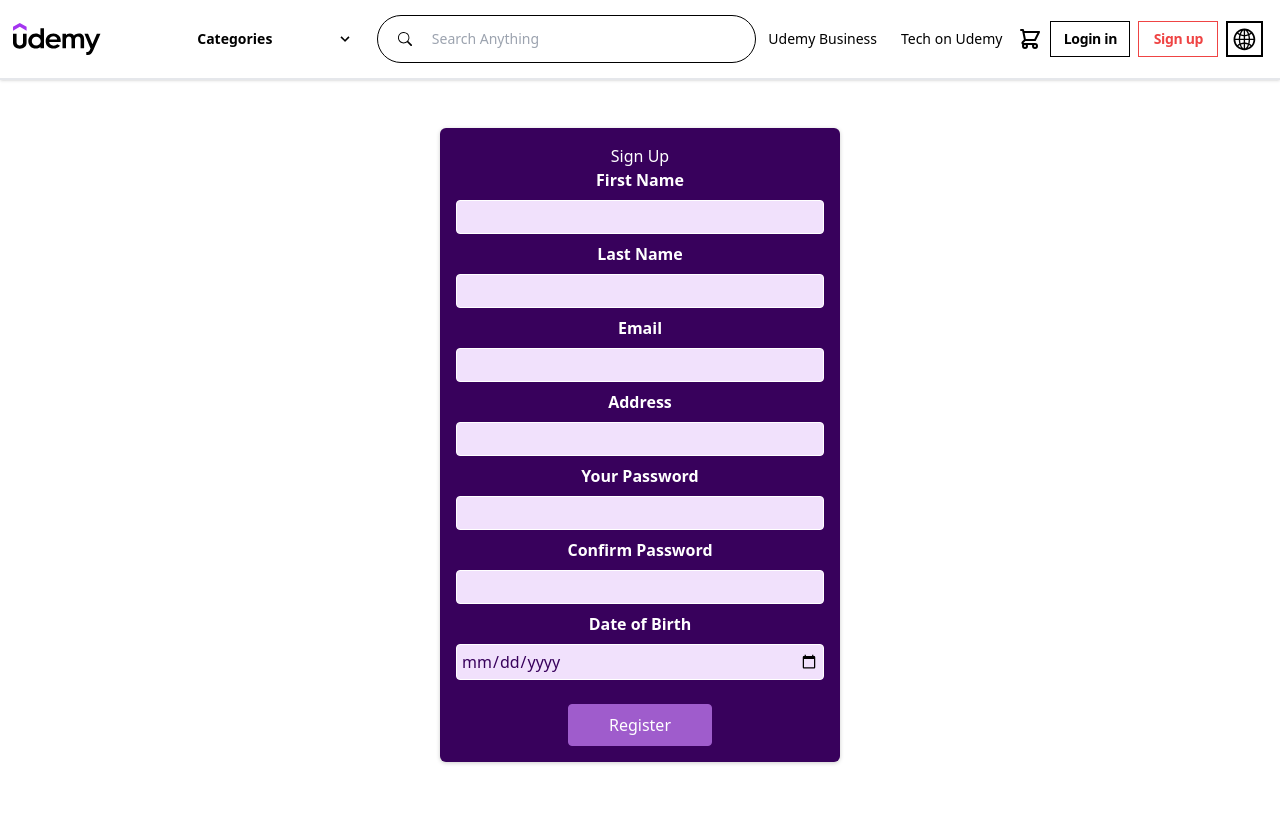
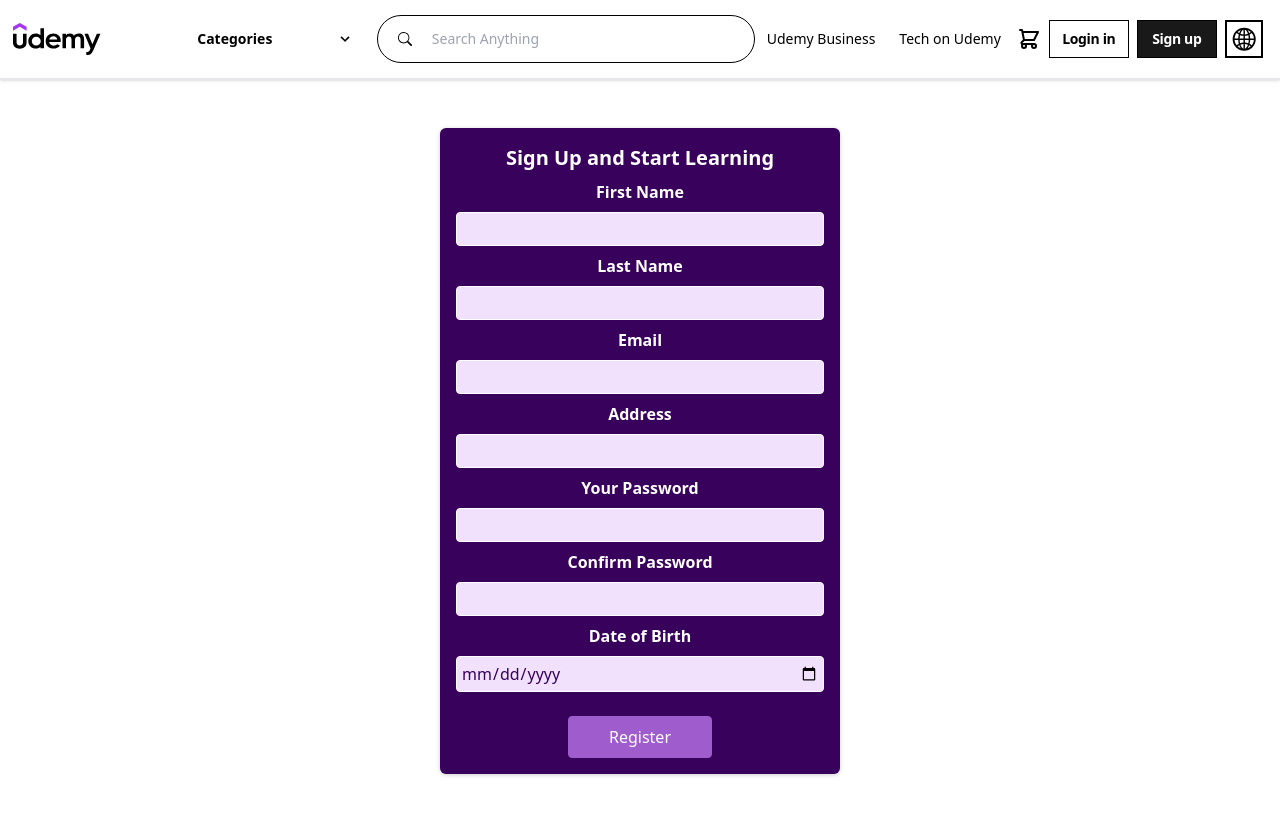
Before and after one commit to wwdfdo/udemycl2, a React (Create React App) app: page /register in a window 1280 px wide. Shown: the top 814 px of the page. Built offline with nearby package versions, Linux system fonts and the light colour scheme.

Commit message:
remove first name, lastname, address validations

```diff
--- a/src/Component/Auth/SignInForm/SignInForm.js
+++ b/src/Component/Auth/SignInForm/SignInForm.js
@@ -1,7 +1,7 @@
 import React from "react";
 import { useRef, useContext, useState } from "react";
 import classes from "./SignInForm.module.css";
-import { Link, useNavigate } from "react-router-dom";
+import { useNavigate } from "react-router-dom";
 import AuthContext from "../../../store/auth-context";
 
 function SignInForm() {
@@ -56,25 +56,8 @@ function SignInForm() {
 
   return (
     <section className={classes.auth}>
-      <h1>Login</h1>
+      <h1 className="text-2xl font-bold">Login</h1>
       <form onSubmit={submitHandler}>
-        {/* {!isLogin && (
-          <div className={classes.control}>
-            <label htmlFor="email">First Name</label>
-            <input
-              type="text"
-              id="firstname"
-              required
-              ref={firstnameInputRef}
-            />
-          </div>
-        )} */}
-        {/* {!isLogin && (
-          <div className={classes.control}>
-            <label htmlFor="email">Last Name</label>
-            <input type="text" id="lastname" required ref={lastnameInputRef} />
-          </div>
-        )} */}
         <div className={classes.control}>
           <label htmlFor="email">Your Email</label>
           <input type="email" id="email" required ref={emailInputRef} />
@@ -89,11 +72,8 @@ function SignInForm() {
           />
         </div>
         <div className={classes.actions}>
-          {/* <button>{isLogin ? 'Login' : 'Create Account'}</button>
-          {isLoding && <p>Sending Request...</p>} */}
-
           <button type="submit">Login</button>
-          {isLoding && <p>Sending Request....</p>}
+          {isLoding && <p className="text-white">Sending Request....</p>}
         </div>
       </form>
     </section>
--- a/src/Component/Auth/SignUpForm/SignUpForm.js
+++ b/src/Component/Auth/SignUpForm/SignUpForm.js
@@ -4,9 +4,9 @@ import classes from "./SignUpForm.module.css";
 import { useNavigate } from "react-router-dom";
 
 import { useState } from "react";
-const firstnameRegex = /^[A-z][A-z0-9-_]{3,23}$/;
-const lastnameRegex = /^[A-z][A-z0-9-_]{3,23}$/;
-const addressRegex = /^[A-z][A-z0-9-_]{3,23}$/;
+// const firstnameRegex = /^[A-z][A-z0-9-_]{3,23}$/;
+// const lastnameRegex = /^[A-z][A-z0-9-_]{3,23}$/;
+// const addressRegex = /^[A-z][A-z0-9-_]{3,23}$/;
 const emailRegex = /^\w+([.-]?\w+)*@\w+([.-]?\w+)*(.\w{2,3})+$/;
 const passwordRegex = /^(?=.*[a-z])(?=.*[A-Z])(?=.*[0-9])(?=.*[!@#$%]).{8,24}$/;
 
@@ -22,13 +22,13 @@ function SignUpForm() {
   const dobInputRef = useRef();
 
   const [enteredFirstname, setEnteredFirstName] = useState("");
-  const [validFirstName, setValidFirstName] = useState(false);
+  // const [validFirstName, setValidFirstName] = useState(false);
 
   const [enteredLastname, setEnteredLastName] = useState("");
-  const [validLastName, setValidLastName] = useState(false);
+  // const [validLastName, setValidLastName] = useState(false);
 
   const [enteredAddress, setEnteredAddress] = useState("");
-  const [validAddress, setValidAddress] = useState(false);
+  // const [validAddress, setValidAddress] = useState(false);
 
   const [enteredEmail, setEnteredEmail] = useState("");
   const [validEmail, setValidEmail] = useState(false);
@@ -39,30 +39,26 @@ function SignUpForm() {
   const [enteredConfirmPassword, setEnteredConfirmPassword] = useState("");
   const [validConfirmPassword, setValidConfirmPassword] = useState(false);
 
+  const [isLoding, setIsLoading] = useState(false);
+
   const submitHandler = (e) => {
     e.preventDefault();
 
+    setIsLoading(true);
+
     console.log("submitted");
 
-    // const enteredFirstNameInput = firstNameInputRef.current.value;
-    // const enteredLastNameInput = lastNameInputRef.current.value;
-    // const enteredEmailInput = emailInputRef.current.value;
-    // const enteredAddressInput = addressInputRef.current.value;
-    const enteredPasswordInput = passwordInputRef.current.value;
-    const enteredConfirmPasswordInput = confirmPasswordInputRef.current.value;
     const enteredDobInput = dobInputRef.current.value.replaceAll("-", "/");
 
     fetch("http://143.198.82.73:8000/v1/auth/users", {
       method: "POST",
       body: JSON.stringify({
-        // firstname: enteredFirstname,
-        // lastname: enteredLasttname,
         first_name: enteredFirstname,
         last_name: enteredLastname,
         email: enteredEmail,
         address: enteredAddress,
-        password: enteredPasswordInput,
-        confirm_password: enteredConfirmPasswordInput,
+        password: enteredPassword,
+        confirm_password: enteredConfirmPassword,
         dob: enteredDobInput,
         returnSecureToken: true,
       }),
@@ -70,7 +66,11 @@ function SignUpForm() {
         "Content-Type": "application/json",
       },
     })
-      .then((response) => response.json())
+      .then((response) => {
+        setIsLoading(false);
+
+        response.json();
+      })
       .then((data) => {
         console.log("Success:", data);
         history("/login");
@@ -80,14 +80,10 @@ function SignUpForm() {
       });
   };
 
-  // useEffect(() => {
-  //   setValidPassword(passwordRegex.test(password));
-  // }, [password, confirm_password]);
-
   useEffect(() => {
-    setValidFirstName(firstnameRegex.test(enteredFirstname));
-    setValidLastName(lastnameRegex.test(enteredLastname));
-    setValidAddress(addressRegex.test(enteredAddress));
+    // setValidFirstName(firstnameRegex.test(enteredFirstname));
+    // setValidLastName(lastnameRegex.test(enteredLastname));
+    // setValidAddress(addressRegex.test(enteredAddress));
     setValidEmail(emailRegex.test(enteredEmail));
     setValidPassword(passwordRegex.test(enteredPassword));
     setValidConfirmPassword(enteredPassword === enteredConfirmPassword);
@@ -102,35 +98,18 @@ function SignUpForm() {
 
   return (
     <section className={classes.auth}>
-      <h1>Sign Up</h1>
+      <h1 className="text-xl font-bold pb-2">Sign Up and Start Learning</h1>
       <form onSubmit={submitHandler}>
-        {/* {!isLogin && (
-          <div className={classes.control}>
-            <label htmlFor="email">First Name</label>
-            <input
-              type="text"
-              id="firstname"
-              required
-              ref={firstnameInputRef}
-            />
-          </div>
-        )} */}
-        {/* {!isLogin && (
-          <div className={classes.control}>
-            <label htmlFor="email">Last Name</label>
-            <input type="text" id="lastname" required ref={lastnameInputRef} />
-          </div>
-        )} */}
         <div className={classes.control}>
           <label htmlFor="first_name">First Name</label>
-          <p
+          {/* <p
             id="uidnote"
             className={`${
               enteredFirstname && !validFirstName ? "block" : "hidden"
             } text-red-500 text-sm pb-2`}
           >
             4 to 24 characters. Must begin with a letter
-          </p>
+          </p> */}
           <input
             type="text"
             id="first_name"
@@ -143,14 +122,14 @@ function SignUpForm() {
         </div>
         <div className={classes.control}>
           <label htmlFor="last_name">Last Name</label>
-          <p
+          {/* <p
             id="uidnote"
             className={`${
               enteredLastname && !validLastName ? "block" : "hidden"
             } text-red-500 text-sm pb-2`}
           >
             4 to 24 characters. Must begin with a letter
-          </p>
+          </p> */}
           <input
             type="text"
             id="last_name"
@@ -179,14 +158,14 @@ function SignUpForm() {
         </div>
         <div className={classes.control}>
           <label htmlFor="address">Address</label>
-          <p
+          {/* <p
             id="uidnote"
             className={`${
               enteredAddress && !validAddress ? "block" : "hidden"
             } text-red-500 text-sm pb-2`}
           >
             4 to 24 characters. Must begin with a letter
-          </p>
+          </p> */}
           <input
             type="text"
             id="address"
@@ -214,13 +193,6 @@ function SignUpForm() {
             ref={passwordInputRef}
             onChange={(e) => setEnteredPassword(passwordInputRef.current.value)}
           />
-          {/* <p
-            className={`${
-              passwordFocus && !validPassword ? "show text" : "hide"
-            } text-red-500`}
-          >
-            in valid password
-          </p> */}
         </div>
         <div className={classes.control}>
           <label htmlFor="confirm_password">Confirm Password</label>
@@ -243,23 +215,14 @@ function SignUpForm() {
             required
             ref={confirmPasswordInputRef}
           />
-          {/* <p
-            className={`${
-              confirm_Password_Focus && !validPassword ? "show" : "hide"
-            } text-red-500`}
-          >
-            invalid confirmpassword
-          </p> */}
         </div>
         <div className={classes.control}>
           <label htmlFor="dob">Date of Birth</label>
           <input type="date" id="dob" required ref={dobInputRef} />
         </div>
         <div className={classes.actions}>
-          {/* <button>{isLogin ? 'Login' : 'Create Account'}</button>
-          {isLoding && <p>Sending Request...</p>} */}
-
           <button type="submit">Register</button>
+          {isLoding && <p className="text-white">Sending Request....</p>}
         </div>
       </form>
     </section>
--- a/src/Component/Auth/SignUpForm/SignUpForm.module.css
+++ b/src/Component/Auth/SignUpForm/SignUpForm.module.css
@@ -3,7 +3,7 @@
   width: 95%;
   max-width: 25rem;
   border-radius: 6px;
-  background-color: #38015c;
+  background-color: #38015b;
   box-shadow: 0 1px 4px rgba(0, 0, 0, 0.2);
   padding: 1rem;
   text-align: center;
@@ -57,16 +57,3 @@
   background-color: #873abb;
   border-color: #873abb;
 }
-
-.actions .toggle {
-  margin-top: 1rem;
-  background-color: transparent;
-  color: #9f5ccc;
-  border: none;
-  padding: 0.15rem 1.5rem;
-}
-
-.actions .toggle:hover {
-  background-color: transparent;
-  color: #ae82cc;
-}
--- a/src/Component/Header.js
+++ b/src/Component/Header.js
@@ -49,49 +49,42 @@ function Header() {
       </div>
       <HiOutlineShoppingCart size={32} className="px-1 cursor-pointer" />
       {!isLoggedIn && (
-        <div className="px-1 cursor-pointer">
-          <a
-            href="#"
-            className="border-[1px] border-black h-[2.3rem] min-w-[5rem] flex justify-center items-center text-sm tracking-tight  text-black font-bold"
-          >
-            <Link to="/login"> Login in</Link>
-          </a>
-        </div>
+        <Link to="/login" className="px-1 cursor-pointer">
+          {" "}
+          <div className=" border-[1px] border-black h-[2.4rem] min-w-[5rem] flex justify-center items-center text-sm tracking-tight  text-black font-bold">
+            Login in
+          </div>
+        </Link>
       )}
       {isLoggedIn && (
-        <div className="px-1 cursor-pointer">
-          <a
-            href="#"
-            className="border-[1px] border-red-500 h-[2.3rem] min-w-[5rem] flex justify-center items-center text-sm tracking-tight  text-red-500 font-bold"
-          >
-            <Link to="/login" onClick={logoutHandler}>
-              {" "}
-              Logout
-            </Link>
-          </a>
-        </div>
+        <Link
+          to="/login"
+          onClick={logoutHandler}
+          className="px-1 cursor-pointer"
+        >
+          <div className=" border-[1px] border-red-500 h-[2.4rem] min-w-[5rem] flex justify-center items-center text-sm tracking-tight  text-red-500 font-bold">
+            {" "}
+            Logout
+          </div>{" "}
+        </Link>
       )}
       {/* <div className="px-1 cursor-pointer ">
         {" "}
         <a
           href=""
-          className="border-[1px] border-black h-[2.3rem] min-w-[5rem] flex justify-center items-center text-sm tracking-tight  text-white bg-black font-bold"
+          className="border-[1px] border-black h-[2.4rem] min-w-[5rem] flex justify-center items-center text-sm tracking-tight  text-white bg-black font-bold"
         >
           Sign up
         </a>
       </div> */}
+      <Link to="/register" className="px-1 cursor-pointer">
+        <div className=" border-[1px] border-black h-[2.4rem] min-w-[5rem] flex justify-center items-center text-sm tracking-tight  text-white font-bold bg-black bg-opacity-90 hover:bg-opacity-100">
+          Sign up
+        </div>
+      </Link>
 
       <div className="px-1 cursor-pointer">
-        <a
-          href="#"
-          className="border-[1px] border-red-500 h-[2.3rem] min-w-[5rem] flex justify-center items-center text-sm tracking-tight  text-red-500 font-bold"
-        >
-          <Link to="/register"> Sign up</Link>
-        </a>
-      </div>
-
-      <div className="px-1 cursor-pointer">
-        <AiOutlineGlobal className="border-2 border-black h-[2.3rem] min-w-[2.3rem] p-1" />
+        <AiOutlineGlobal className="border-2 border-black h-[2.4rem] min-w-[2.4rem] p-1" />
       </div>
     </div>
   );
```
Also changed, not shown: 14 other files (tests, documents, lock files or other folders).
